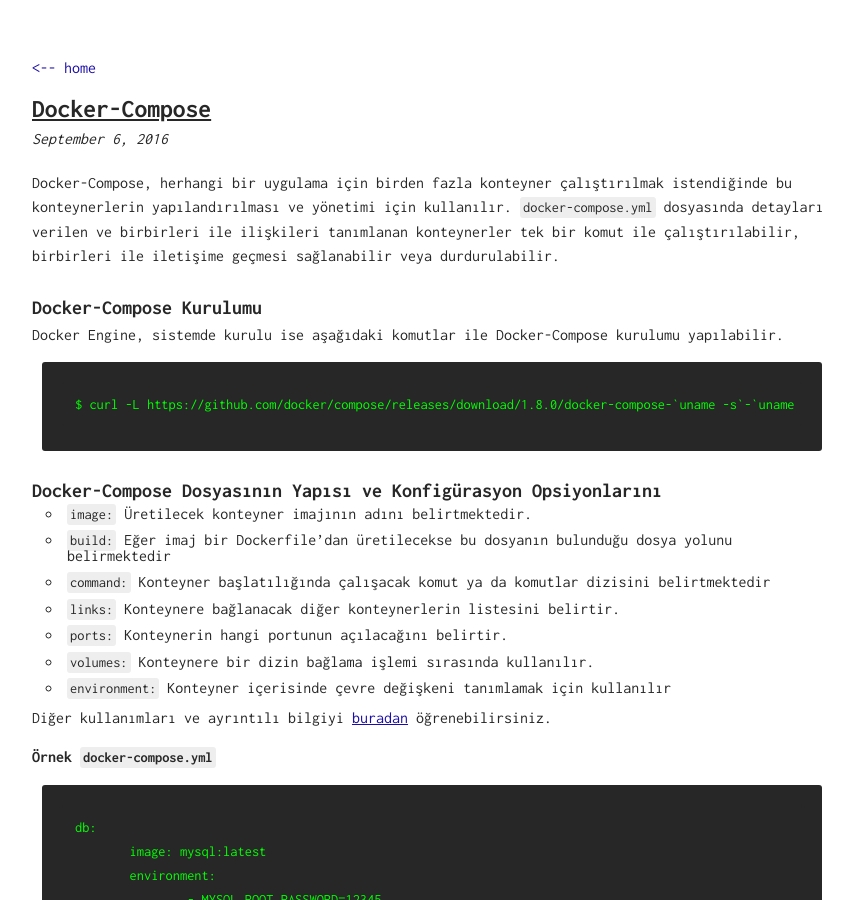
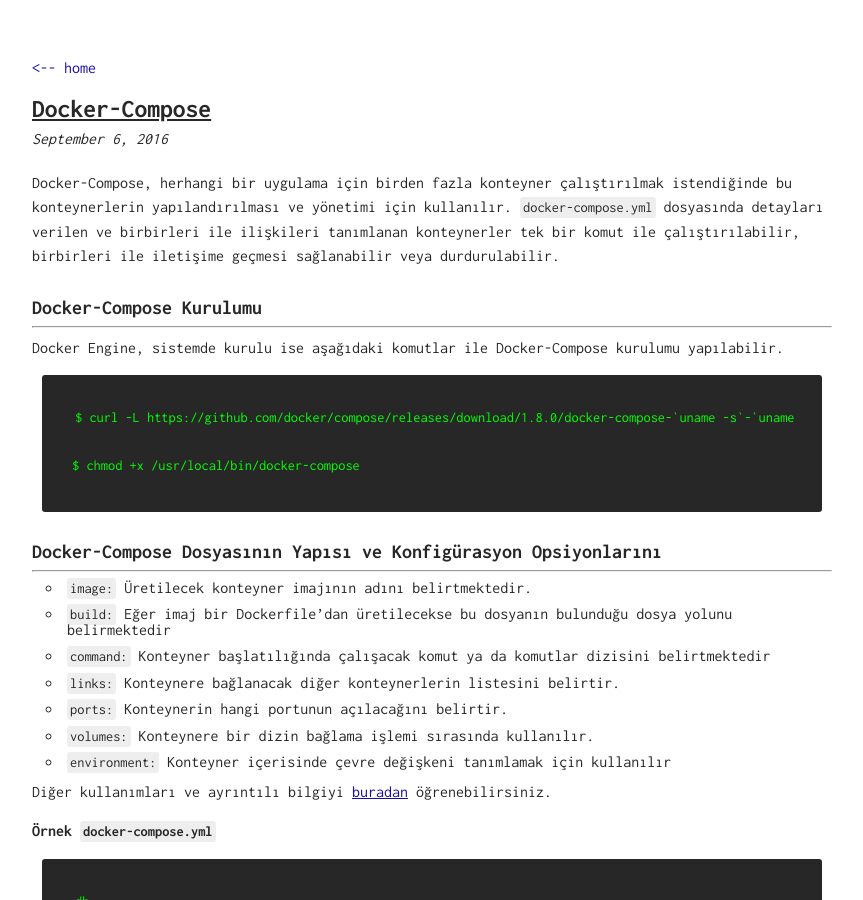
Before and after one commit to mustafasevim/blog, a Jekyll site: the page built from _posts/2016-09-06-docker-compose.md, in a window 1280 px wide and 900 px high. Shown: the whole window, without its empty margins (208-1071 px from the left). Built offline with Jekyll 4.4.1, drawn with Linux system fonts in a browser that asks for light colours; comment, search, counter and statistics services are not loaded.

Commit message:
Update 2016-09-06-docker-compose.md

````diff
--- a/_posts/2016-09-06-docker-compose.md
+++ b/_posts/2016-09-06-docker-compose.md
@@ -6,16 +6,16 @@
 Docker-Compose, herhangi bir uygulama için birden fazla konteyner çalıştırılmak istendiğinde bu konteynerlerin yapılandırılması ve yönetimi için kullanılır. `docker-compose.yml` dosyasında detayları verilen ve birbirleri ile ilişkileri tanımlanan konteynerler tek bir komut ile çalıştırılabilir, birbirleri ile iletişime geçmesi sağlanabilir veya durdurulabilir.
 
 # Docker-Compose Kurulumu
-
+<hr />
 Docker Engine, sistemde kurulu ise aşağıdaki komutlar ile Docker-Compose kurulumu yapılabilir.
 
 	$ curl -L https://github.com/docker/compose/releases/download/1.8.0/docker-compose-`uname -s`-`uname -m` > /usr/local/bin/docker-compose
-```bash
-$ chmod +x /usr/local/bin/docker-compose
-```
+
+	$ chmod +x /usr/local/bin/docker-compose
+
 
 # Docker-Compose Dosyasının Yapısı ve Konfigürasyon Opsiyonlarını
-
+<hr />
 * `image:` Üretilecek konteyner imajının adını belirtmektedir.
 * `build:` Eğer imaj bir Dockerfile'dan üretilecekse bu dosyanın bulunduğu dosya yolunu belirmektedir
 * `command:` Konteyner başlatılığında çalışacak komut ya da komutlar dizisini belirtmektedir
@@ -47,7 +47,7 @@
 
 
 # Temel Docker-Compose Komutları
-
+<hr />
 `docker-compose.yml` dosyası oluşturulduktan sonra dosyanın yer aldığı dizinde aşağıdaki komutlar ile konteynerler yönetilebilir.
 
     $ docker-compose version
````
